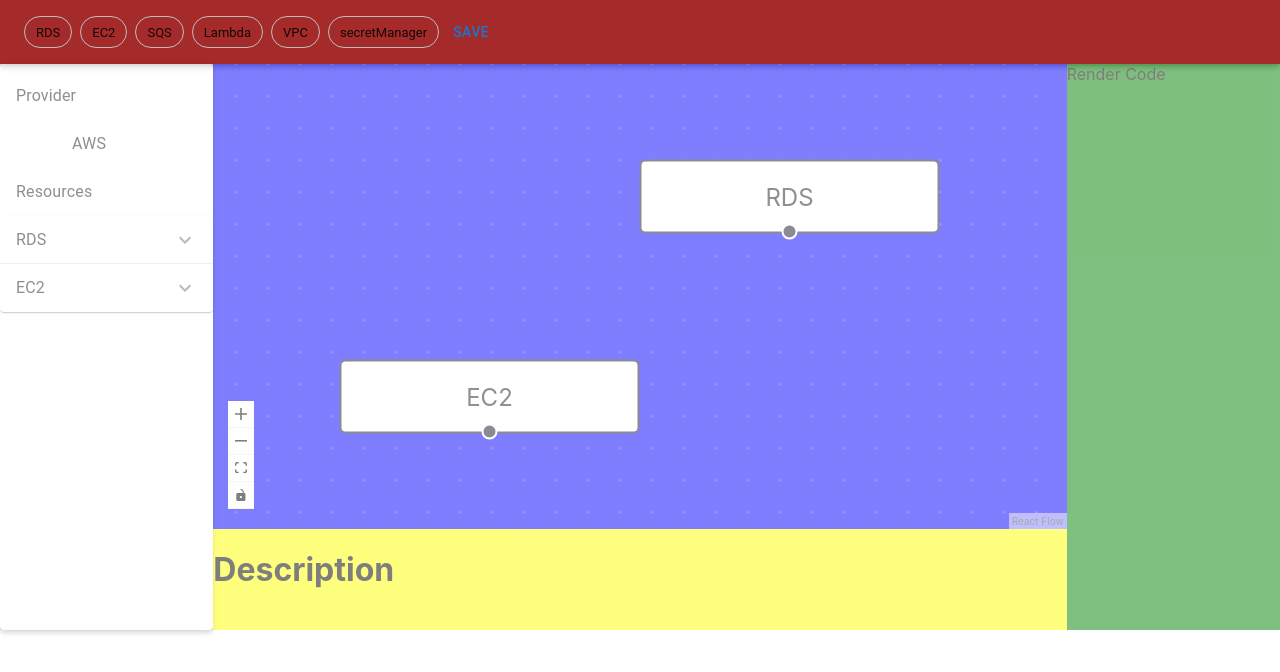
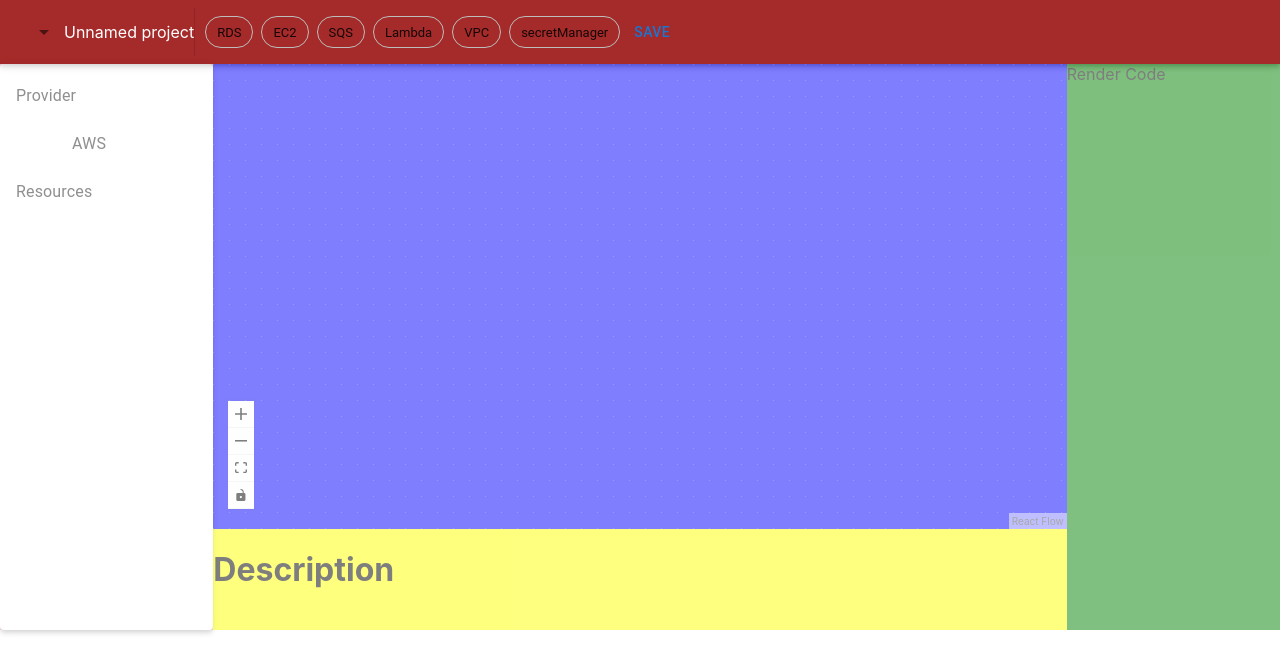
Before and after one commit to Terraform-GUI/terraform-gui, a React (Create React App) app in the folder web/: page / in a window 1280 px wide. Shown: the top 672 px of the page. Built offline with nearby package versions, Linux system fonts and the light colour scheme.

Commit message:
add(web): #26 - switch from a project to another

```diff
--- /dev/null
+++ b/web/src/components/Toolbar/ProjectTools/ChangeProject.tsx
@@ -0,0 +1,145 @@
+import {IconButton, List, ListItem, ListItemButton, ListItemText, ListSubheader, Popover, Tooltip} from "@mui/material";
+import React, {Dispatch, SetStateAction} from "react";
+import ArrowDropDownIcon from '@mui/icons-material/ArrowDropDown';
+import {Project} from "../../../interfaces/Project";
+import {Node} from "react-flow-renderer";
+import {ResourceNodeData} from "../../../interfaces/ResourceNodeData";
+
+interface ChangeProjectProps {
+    setProject: Dispatch<SetStateAction<Project>>,
+    setNodes: Dispatch<SetStateAction<Node<ResourceNodeData>[]>>,
+    project: Project
+}
+
+function ChangeProject(props: ChangeProjectProps) {
+    // TODO get users project from api
+    const projects: Project[] = [{
+        id: '1',
+        name: 'My first project',
+        nodes: [{
+            id: '1',
+            type: 'input',
+            data: {
+                type: 'RDS',
+                label: (
+                    'RDS'
+                ),
+                arguments: [{
+                    name: 'IP',
+                    value: '127.0.0.1'
+                }]
+            },
+            position: { x: 250, y: 0 },
+        },
+            {
+                id: '2',
+                type: 'input',
+                data: {
+                    type: 'EC2',
+                    label: (
+                        'EC2'
+                    ),
+                    arguments: [{
+                        name: 'IP',
+                        value: '127.0.0.1'
+                    }, {
+                        name: 'name',
+                        value: 'tf-gui-app'
+                    }]
+                },
+                position: { x: 100, y: 100 },
+            },
+        ]
+    },
+        {
+            id: '2',
+            name: 'My second project',
+            nodes: [{
+                id: '1',
+                type: 'input',
+                data: {
+                    type: 'RDS',
+                    label: (
+                        'RDS'
+                    ),
+                    arguments: [{
+                        name: 'IP',
+                        value: '127.0.0.1'
+                    }]
+                },
+                position: { x: 250, y: 0 },
+            }]
+        },
+        {
+            id: '3',
+            name: 'My third project',
+            nodes: []
+        }
+    ];
+
+    const [anchorEl, setAnchorEl] = React.useState<HTMLButtonElement | null>(null);
+
+    const handleClick = (event: any) => {
+        setAnchorEl(event.currentTarget);
+    };
+
+    const handleClose = (project: Project) => {
+        props.setProject(project);
+        props.setNodes(project.nodes);
+        setAnchorEl(null);
+    };
+
+    const open = Boolean(anchorEl);
+
+    return (
+        <>
+            <Tooltip title="Change project">
+                <IconButton aria-label="change project" onClick={handleClick}>
+                    <ArrowDropDownIcon />
+                </IconButton>
+            </Tooltip>
+
+            <Popover
+                id={"1"}
+                open={open}
+                anchorEl={anchorEl}
+                onClose={handleClose}
+                anchorOrigin={{
+                    vertical: 'top',
+                    horizontal: 'left',
+                }}
+            >
+                <List
+                    sx={{width: "400px"}}
+                    component="nav"
+                    subheader={
+                        <ListSubheader component="div" id="nested-list-subheader">
+                            Select a project
+                        </ListSubheader>
+                    }
+                >
+                    {projects.map((project: Project, index: number) => (
+                        <>
+                            {props.project.id != project.id && (
+                                <ListItem
+                                    disablePadding
+                                    onClick={() => handleClose(project)}
+                                    key={index}
+                                >
+                                    <ListItemButton>
+                                        <ListItemText
+                                            primary={project.name}
+                                        />
+                                    </ListItemButton>
+                                </ListItem>
+                            )}
+                        </>
+                    ))}
+                </List>
+            </Popover>
+
+        </>
+    )
+}
+
+export default ChangeProject;
--- /dev/null
+++ b/web/src/components/Toolbar/ProjectTools/index.tsx
@@ -0,0 +1,22 @@
+import ChangeProject from "./ChangeProject";
+import {Project} from "../../../interfaces/Project";
+import {Dispatch, SetStateAction} from "react";
+import {Node} from "react-flow-renderer";
+import {ResourceNodeData} from "../../../interfaces/ResourceNodeData";
+
+interface ProjectToolsProps {
+    project: Project,
+    setProject: Dispatch<SetStateAction<Project>>,
+    setNodes: Dispatch<SetStateAction<Node<ResourceNodeData>[]>>,
+}
+
+function ProjectTools(props: ProjectToolsProps) {
+    return (
+        <>
+            <ChangeProject setProject={props.setProject} setNodes={props.setNodes} project={props.project} />
+            <p>{props.project.name}</p>
+        </>
+    )
+}
+
+export default ProjectTools;
--- a/web/src/components/Toolbar/index.tsx
+++ b/web/src/components/Toolbar/index.tsx
@@ -3,13 +3,25 @@ import AppBar from "@mui/material/AppBar";
 import MuiToolbar from "@mui/material/Toolbar";
 import Container from "@mui/material/Container";
 import Button from "@mui/material/Button";
-import Index from "./ResourceList.tsx";
+import ResourceList from "./ResourceList.tsx";
+import ProjectTools from "./ProjectTools";
+import {Divider} from "@mui/material";
+import {Project} from "../../interfaces/Project";
+import {Dispatch, SetStateAction} from "react";
+import {Node} from "react-flow-renderer";
+import {ResourceNodeData} from "../../interfaces/ResourceNodeData";
 
+interface ToolbarProps {
+    saves: any,
+    project: Project,
+    setProject: Dispatch<SetStateAction<Project>>,
+    setNodes: Dispatch<SetStateAction<Node<ResourceNodeData>[]>>,
+}
 
-const Toolbar = ({ saves }: any) => {
+const Toolbar = (props: ToolbarProps) => {
 
   const save = () => {
-    saves(true);
+    props.saves(true);
   };
 
   return (
@@ -17,7 +29,9 @@ const Toolbar = ({ saves }: any) => {
       <AppBar style={{ backgroundColor: "brown" }} position="static">
         <Container maxWidth="xl">
           <MuiToolbar disableGutters>
-                <Index />
+                <ProjectTools project={props.project} setProject={props.setProject} setNodes={props.setNodes} />
+                <Divider orientation="vertical" variant="middle" flexItem style={{marginRight: '10px'}} />
+                <ResourceList />
               <Button onClick={() => save()}>SAVE</Button>
           </MuiToolbar>
         </Container>
--- /dev/null
+++ b/web/src/interfaces/Project.ts
@@ -0,0 +1,8 @@
+import {Node} from 'react-flow-renderer';
+import {ResourceNodeData} from "./ResourceNodeData";
+
+export interface Project {
+    id: string|null,
+    name: string
+    nodes: Node<ResourceNodeData>[]
+}
--- a/web/src/pages/BuilderPage/index.tsx
+++ b/web/src/pages/BuilderPage/index.tsx
@@ -4,49 +4,18 @@ import SchemaUI from '../../components/SchemaUI';
 import Toolbar from '../../components/Toolbar';
 import Description from '../../components/Description';
 import {useNodesState, Node} from "react-flow-renderer";
-import {ResourceNodeData} from "../../interfaces/ResourceNodeData";
 import ResourceSidebar from "../../components/ResourceSidebar";
+import {Project} from "../../interfaces/Project";
 
 function BuilderPage() {
-    // TODO get nodes from project if exists
-    const data_nodes: Node<ResourceNodeData>[] = [
-        {
-            id: '1',
-            type: 'input',
-            data: {
-                type: 'RDS',
-                label: (
-                    'RDS'
-                ),
-                arguments: [{
-                    name: 'IP',
-                    value: '127.0.0.1'
-                }]
-            },
-            position: { x: 250, y: 0 },
-        },
-        {
-            id: '2',
-            type: 'input',
-            data: {
-                type: 'EC2',
-                label: (
-                    'EC2'
-                ),
-                arguments: [{
-                    name: 'IP',
-                    value: '127.0.0.1'
-                }, {
-                    name: 'name',
-                    value: 'tf-gui-app'
-                }]
-            },
-            position: { x: 100, y: 100 },
-        },
-    ]
+    const [project, setProject] = useState({
+        id: null,
+        name: 'Unnamed project',
+        nodes: []
+    } as Project);
+    const [nodes, setNodes, onNodesChange] = useNodesState(project.nodes);
+    const [save, setSave] = useState(Boolean);
 
-    const [nodes, setNodes, onNodesChange] = useNodesState(data_nodes);
-    const [save, setSave] = useState(Boolean);
 
     const isBoolean = (res : boolean) => {
         setSave(res)
@@ -58,7 +27,7 @@ function BuilderPage() {
                 <ResourceSidebar nodes={nodes} setNodes={setNodes} />
             </div>
             <div className="header">
-                <Toolbar saves={isBoolean}/>
+                <Toolbar saves={isBoolean} project={project} setProject={setProject} setNodes={setNodes} />
             </div>
             <div className="schemaUI">
                 <SchemaUI saves={save} nodes={nodes} setNodes={setNodes} onNodesChange={onNodesChange}/>
```
